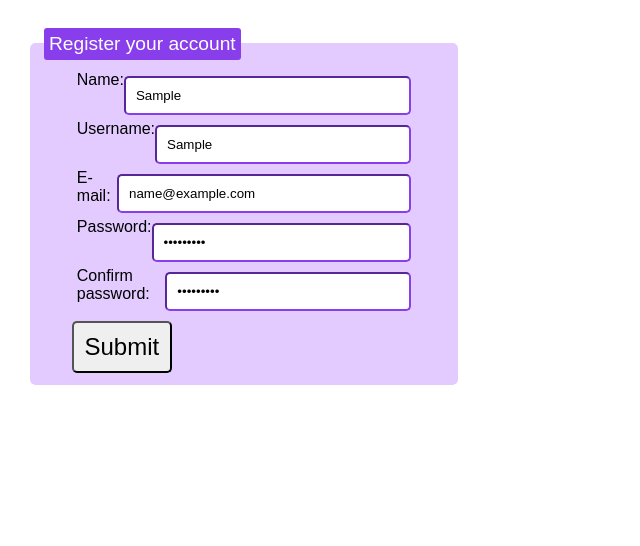
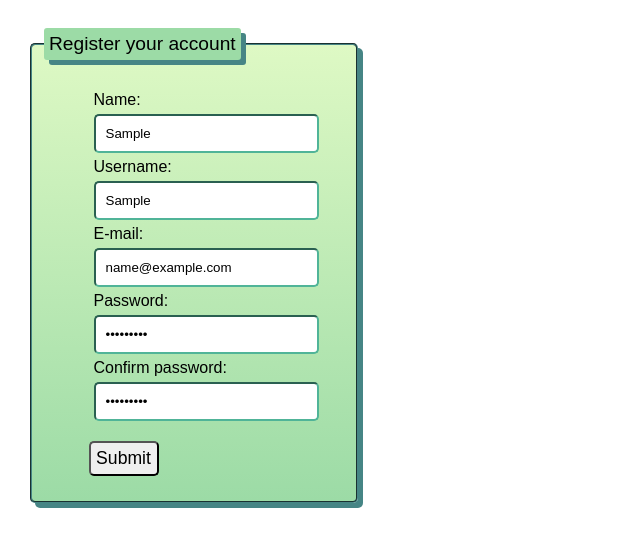
Before and after one commit to tontim/JS-account-registration, a plain HTML site: page index.html in a window 1280 px wide. Both pictures are taken after typing "Sample", "Sample", "name@example.com", "Sample123", "Sample123" into the empty fields and a click on the button "Submit". Shown: the whole page, without its empty margins (0-640 px from the left). Drawn offline with Linux system fonts and the light colour scheme.

Commit message:
better css colors, added shadows, removed unecessary css, improved js password border color logic

```diff
--- a/index.css
+++ b/index.css
@@ -5,21 +5,26 @@ body {
 fieldset {
     display:flex;
     justify-content: center;
-    max-width:400px;
+    max-width:300px;
     border-radius:5px;
-    border-color:#ffffff00;
-    background-color: #e3cbff;
+    border-color:#468585;
+    background-image: linear-gradient(180deg, #DEF9C4, #9CDBA6);
+    box-shadow: 5px 5px #468585;
 }
 legend {
     font-size: 1.2rem;
-    background: #893eeb;
-    color:#FFF;
+    background: #9CDBA6;
+    color:#000;
     border-radius:3px;
     padding:5px;
+    box-shadow: 5px 5px #468585;
+}
+form {
+    margin-top:20px;
 }
 label {
     display: flex;
-    justify-content: center;
+    flex-direction: column;
     margin: 5px;
 }
 input[type="text"],
@@ -34,25 +39,22 @@ input[type="password"] {
 input[type="text"]:valid,
 input[type="email"]:valid,
 input[type="password"]:valid {
-    border-color: #893eeb;
+    border-color: #50B498;
 }
-input[type="text"]:invalid,
-input[type="email"]:invalid,
-input[type="password"]:invalid {
-    border-color: rgb(255, 125, 125);
-}
+
 button {
-    width:100px;
-    padding:10px;
-    font-size:1.5rem;
+    width:70px;
+    padding:5px;
+    font-size:1.1rem;
     border-radius:5px;
-    margin-top:5px;
+    margin-top:15px;
+    margin-bottom:15px;
 }
 button:disabled {
-    background-color: #cccccc;
+    background-color: #9CDBA6;
 }
 button:hover:enabled {
     color:#FFF;
-    background-color: #7415f0b6;
+    background-color: #468585;
     border-radius:5px;
 }
--- a/index.html
+++ b/index.html
@@ -11,7 +11,7 @@
         <legend>Register your account</legend>
         <form id="registration-form">
         <label>Name:
-                <input type="text" name="name" placeholder="Your Name Here" required autofocus>
+                <input type="text" name="name" placeholder="Your name here" required autofocus>
             </label>
             <label>Username:
                 <input type="text" name="username" placeholder="Your username here" required>
--- a/index.js
+++ b/index.js
@@ -10,12 +10,15 @@ document.addEventListener('DOMContentLoaded', function() {
 
         let valid = true;
 
-        if (passwordValue.length < 8) {
+        if (passwordValue.length >0 && passwordValue.length < 8) {
             password.style.borderColor = 'red';
             valid = false;
         }
+        else if (passwordValue.length >= 8) {
+            password.style.borderColor = '#50B498';
+        }
         else {
-            password.style.borderColor = '#893eeb';
+            password.style.borderColor = '';
         }
 
         if (passwordValue !== confirmPasswordValue) {
@@ -23,7 +26,7 @@ document.addEventListener('DOMContentLoaded', function() {
             valid = false;
         }
         else {
-            confirmPassword.style.borderColor = '#893eeb';
+            confirmPassword.style.borderColor = '#50B498';
         }
         submitButton.disabled = !valid;
     }
```
